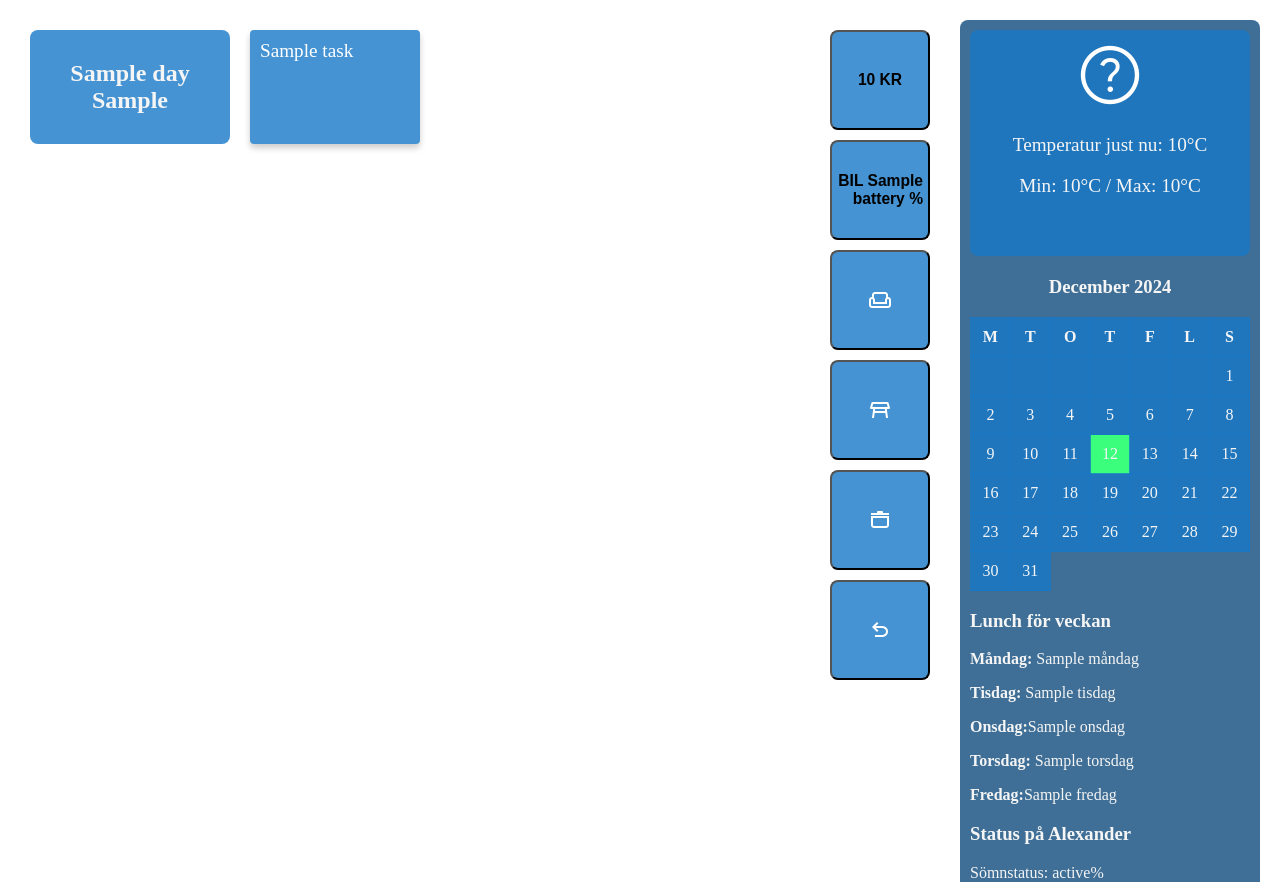
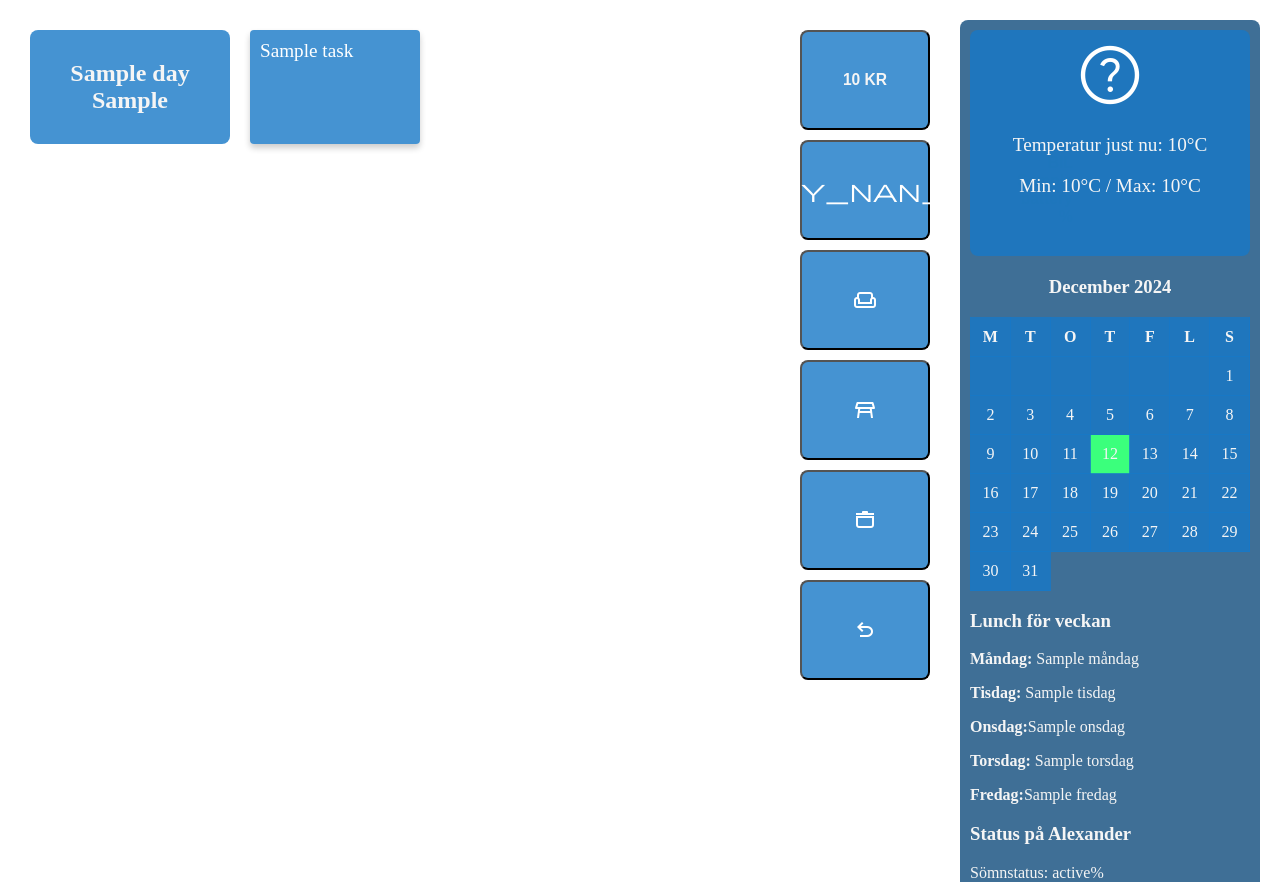
Before and after one commit to daajmen/panelProject, a Flask app: template templates/index.html in a window 1280 px wide. Shown: the top 882 px of the page. Run offline with Flask 3, Linux system fonts and the light colour scheme; the template is opened without the code that fills it: most values are stand-ins (such as "Sample title", 1, 10 or a date in 2020); parts of the project's set-up code (start-up, migrations or seed data) failed here and were passed over.

Commit message:
batteryicon, white text

```diff
--- a/static/style.css
+++ b/static/style.css
@@ -31,7 +31,7 @@
     padding: 10px;
     border-radius: 4px;
     text-align: right;
-    width: 100px; /* Sätter en smalare bredd för hela containern */
+    width: 130px; /* Sätter en smalare bredd för hela containern */
 }
 
 /*Sidebar container*/
@@ -185,7 +185,8 @@
 
 .app {
     background-color: rgba(23, 120, 199, 0.8);
-    width: 100px; /* Öka knappens bredd */
+    color: #f5f5f5;
+    width: 130px; /* Öka knappens bredd */
     height: 100px; /* Öka knappens höjd */
     padding: 5px; /* Mindre padding */
     border-radius: 8px;
--- a/templates/index.html
+++ b/templates/index.html
@@ -40,7 +40,8 @@
                 <h3> {{elpris.actual_price}} KR </h3>
             </button>
             <button class="app">
-                <h3> BIL {{hanna_bil.battery}} % </h3>
+                <span id="hanna-battery-icon" class="material-symbols-outlined"></span>
+                <h3> BIL {{ hanna_bil.battery }} % </h3>
             </button>
             <button class="app"onclick="cleanLivingroom()">
                 <span class="material-symbols-outlined">weekend</span>
@@ -120,6 +121,15 @@
             const weatherCondition = "{{ weather_data.condition }}";
             updateWeatherIcon(weatherCondition);
 
+            // Dynamiskt väderförhållande från servern
+            const batteryIcon = "{{ hanna_bil.battery }}";
+            function updateBatteryIcon(value) {
+                if (value >= 95) return "battery_full";
+                const step = Math.ceil(value / 10); // Dela upp batteri i steg på 10%
+                return `battery_${step}_bar`;       // Returnerar exempelvis battery_6_bar
+            }
+            // Uppdatera batteri-ikonen i DOM
+            document.getElementById("hanna-battery-icon").innerText = updateBatteryIcon(batteryIcon);
 
         </script>
     </div>
```
